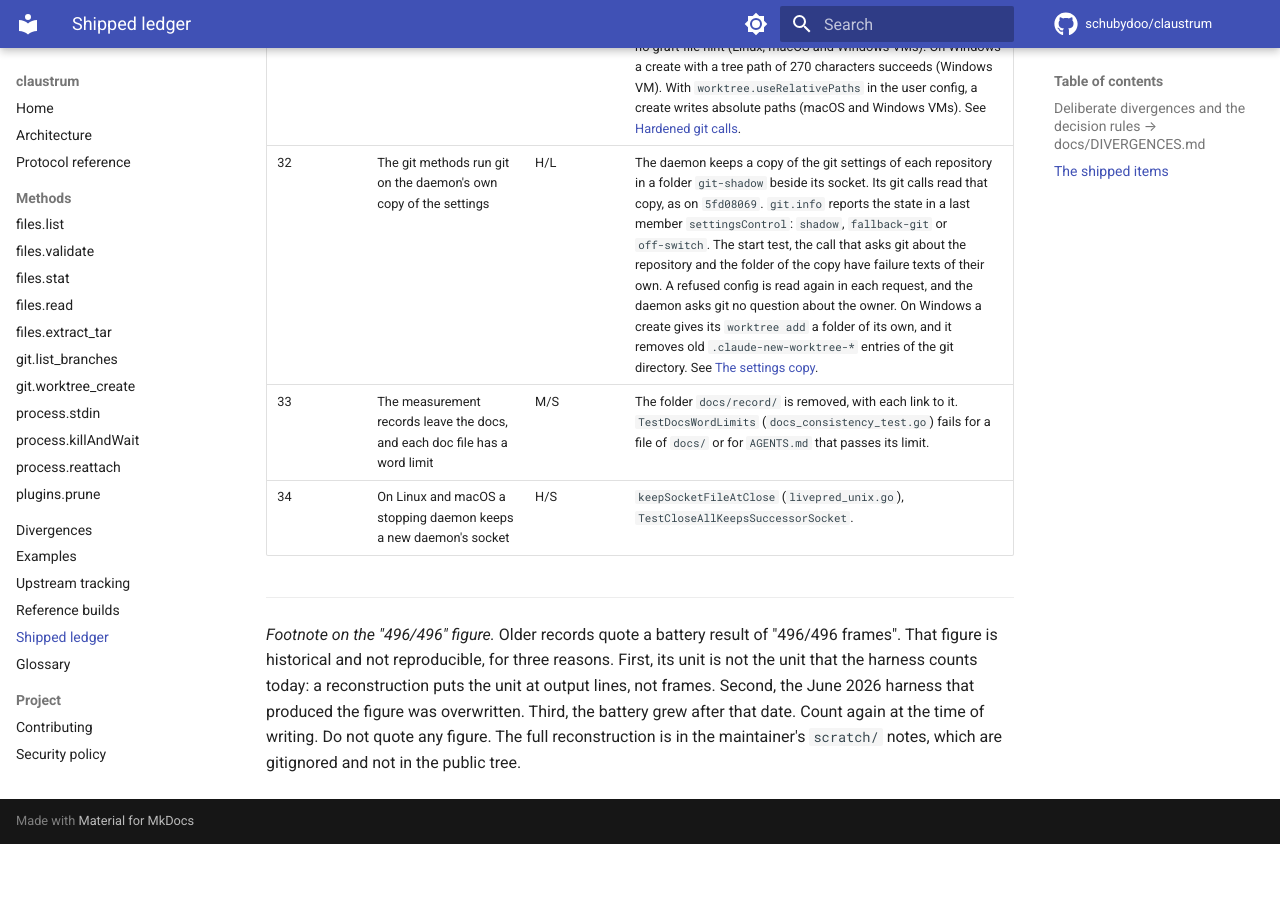
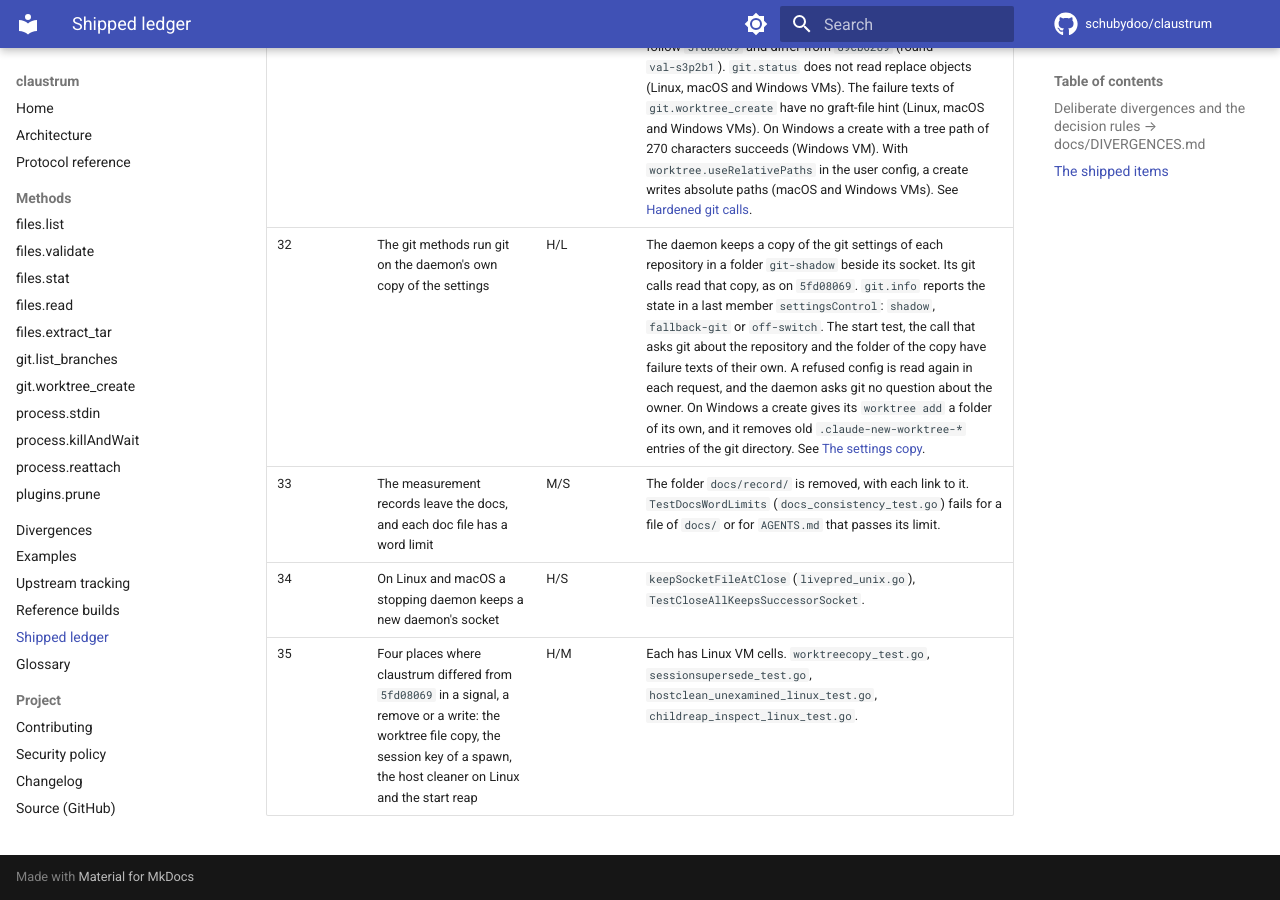
Before and after one commit to schubydoo/claustrum, an MkDocs documentation site: the page built from docs/IMPROVEMENTS.md, in a window 1280 px wide and 900 px high, scrolled down 4598 px. Built offline with MkDocs 1.6.1 and Material for MkDocs 9.7.7, drawn with Linux system fonts in a browser that asks for light colours; comment, search, counter and statistics services are not loaded; before the commit the page ends 5442 px from its top, so only the background shows below that.

Commit message:
docs: add one ledger row for four fixes and cut the footnote on an old battery figure (#531)
The row names the worktree file copy, the session key of a spawn, the host cleaner on Linux and the start reap, where claustrum differed from 5fd08069 in a signal, a remove or a write. The footnote on the 496/496 figure goes: no other text refers to it.

Co-Authored-By: Claude Opus 5.5 <noreply@anthropic.com>

```diff
--- a/docs/IMPROVEMENTS.md
+++ b/docs/IMPROVEMENTS.md
@@ -67,15 +67,4 @@ split condensed the full measurement and correction notes out of this table.
 | 32 | The git methods run git on the daemon's own copy of the settings | H/L | The daemon keeps a copy of the git settings of each repository in a folder `git-shadow` beside its socket. Its git calls read that copy, as on `5fd08069`. `git.info` reports the state in a last member `settingsControl`: `shadow`, `fallback-git` or `off-switch`. The start test, the call that asks git about the repository and the folder of the copy have failure texts of their own. A refused config is read again in each request, and the daemon asks git no question about the owner. On Windows a create gives its `worktree add` a folder of its own, and it removes old `.claude-new-worktree-*` entries of the git directory. See [The settings copy](PROTOCOL.md#the-settings-copy). |
 | 33 | The measurement records leave the docs, and each doc file has a word limit | M/S | The folder `docs/record/` is removed, with each link to it. `TestDocsWordLimits` (`docs_consistency_test.go`) fails for a file of `docs/` or for `AGENTS.md` that passes its limit. |
 | 34 | On Linux and macOS a stopping daemon keeps a new daemon's socket | H/S | `keepSocketFileAtClose` (`livepred_unix.go`), `TestCloseAllKeepsSuccessorSocket`. |
-
----
-
-*Footnote on the "496/496" figure.* Older records quote a battery result of
-"496/496 frames". That figure is historical and not reproducible, for three
-reasons. First, its unit is not the unit that the harness counts today: a
-reconstruction puts the unit at output lines, not frames. Second, the June 2026
-harness that produced the figure was overwritten. Third, the battery grew after
-that date.
-Count again at the time of writing. Do not quote any figure. The full
-reconstruction is in the maintainer's `scratch/` notes, which are gitignored and
-not in the public tree.
+| 35 | Four places where claustrum differed from `5fd08069` in a signal, a remove or a write: the worktree file copy, the session key of a spawn, the host cleaner on Linux and the start reap | H/M | Each has Linux VM cells. `worktreecopy_test.go`, `sessionsupersede_test.go`, `hostclean_unexamined_linux_test.go`, `childreap_inspect_linux_test.go`. |
```
